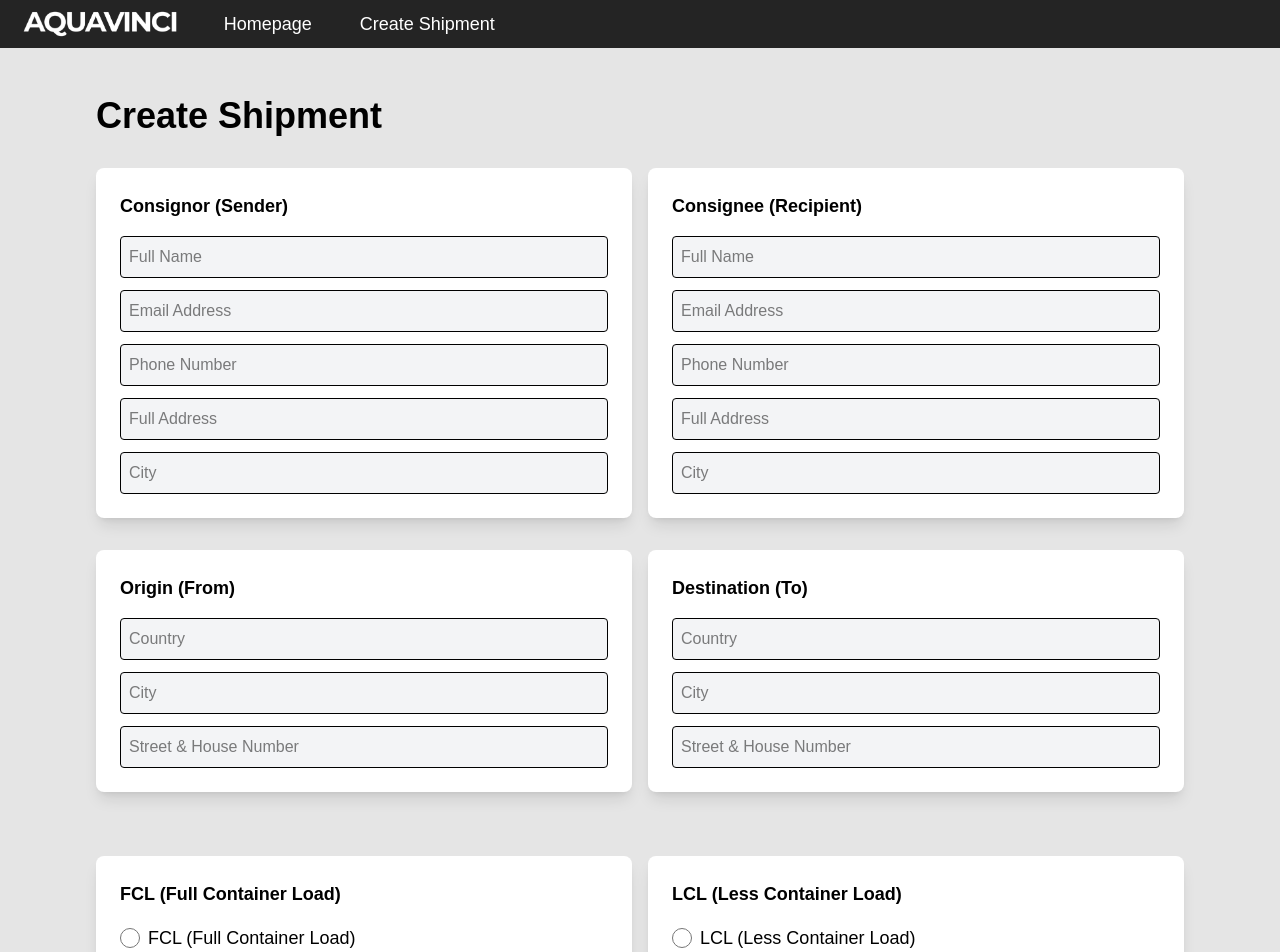
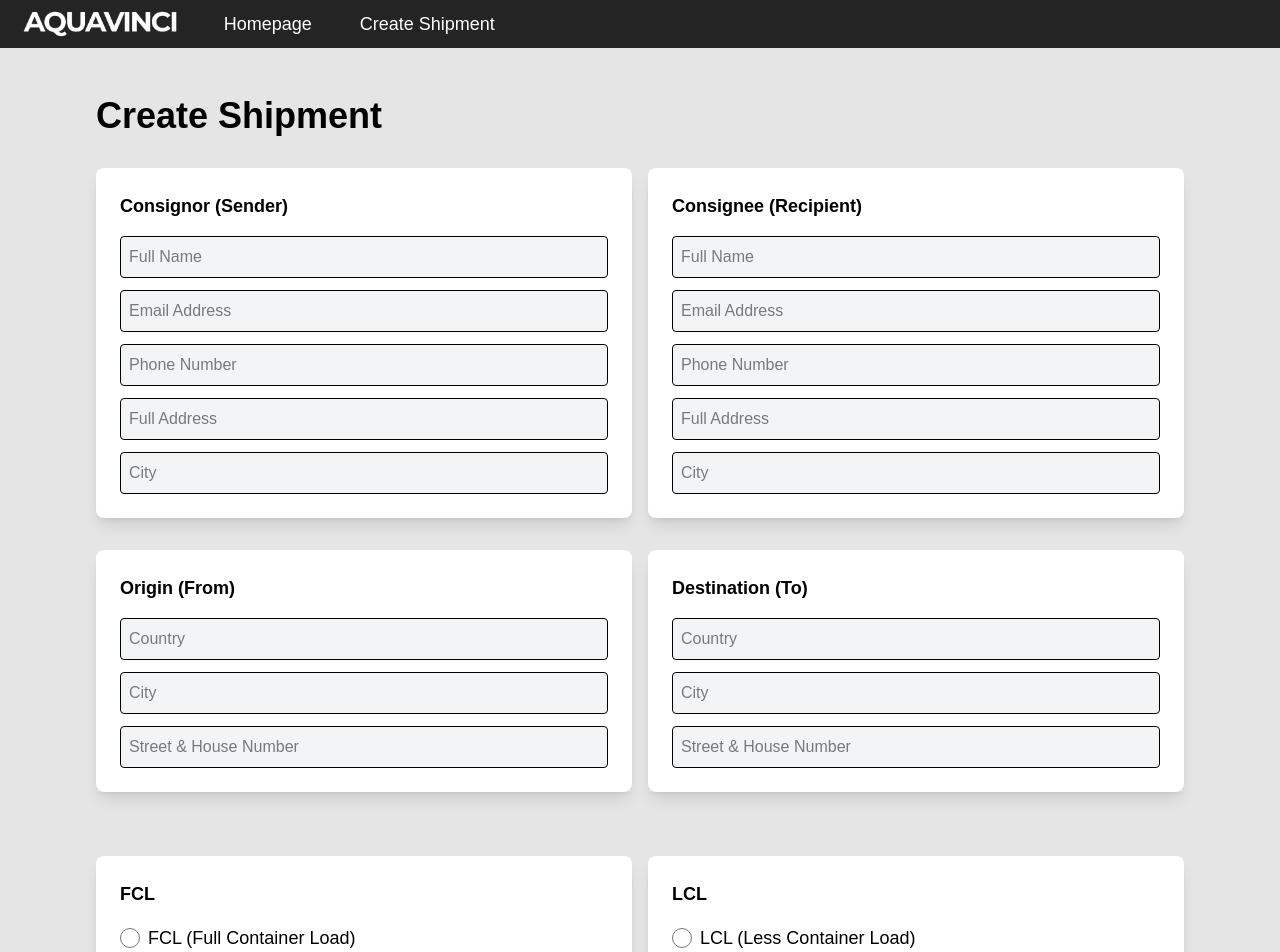
Before and after one commit to AlketKuehne/aquavinci, a Next.js app: page /shipment in a window 1280 px wide. Shown: the top 952 px of the page. Built offline with nearby package versions, Linux system fonts and the light colour scheme.

Commit message:
edited text

```diff
--- a/app/shipment/page.tsx
+++ b/app/shipment/page.tsx
@@ -91,7 +91,7 @@ export default function ShipmentPage() {
         <div className="flex justify-between w-full mt-16 gap-x-4">
           {/* FCL Box */}
           <div className="bg-white p-6 shadow-lg rounded-lg w-1/2">
-            <h2 className="text-lg font-bold mb-4">FCL (Full Container Load)</h2>
+            <h2 className="text-lg font-bold mb-4">FCL</h2>
             <label className="flex items-center space-x-2 mb-4">
               <input
                 type="radio"
@@ -122,7 +122,7 @@ export default function ShipmentPage() {
 
           {/* LCL Box */}
           <div className="bg-white p-6 shadow-lg rounded-lg w-1/2">
-            <h2 className="text-lg font-bold mb-4">LCL (Less Container Load)</h2>
+            <h2 className="text-lg font-bold mb-4">LCL</h2>
             <label className="flex items-center space-x-2 mb-4">
               <input
                 type="radio"
```
